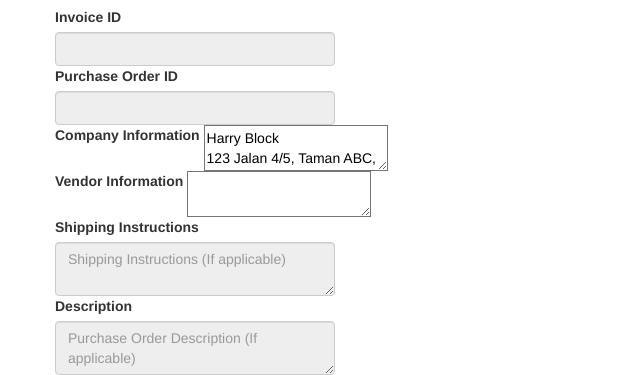
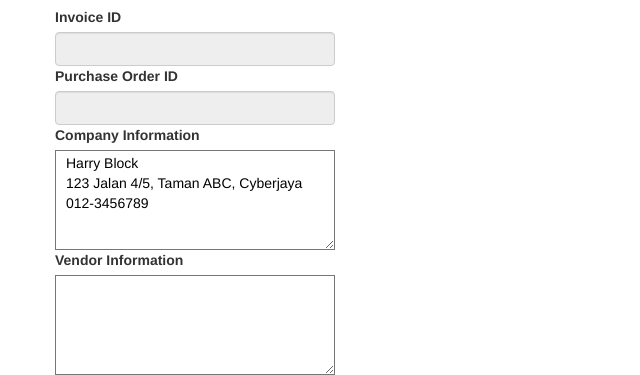
Before and after one commit to LisNadya/TSE3351-Purchasing-System, a Django app: template Purchasing System/Invoice/templates/Invoice/invoicedetails.html in a window 1280 px wide. Shown: the part 88-463 px from the top of the page, without its empty margins (0-640 px from the left). Run offline with Django 3.2, Linux system fonts and the light colour scheme; the template is opened without the code that fills it: values that come from a table or form of the project are taken from there, others are empty; data comes from the database, SQL or seed files in the repository; some libraries are stand-ins or nearby versions.

Commit message:
Infobox repositioning

```diff
--- a/Purchasing System/Invoice/templates/Invoice/invoicedetails.html
+++ b/Purchasing System/Invoice/templates/Invoice/invoicedetails.html
@@ -1,6 +1,18 @@
 {% extends "app/layout.html" %}
 
 {% block content %}
+
+<style>
+    .infobox {
+      width: 600px;
+      height: 100px;
+      padding-left: 10px;
+      position: relative;
+      left: 15px;
+    }
+
+</style>
+
 <div class="formpurchaseorder" >
 
 
@@ -21,10 +33,14 @@
             </div>
             <div class="col">
                 <label class="labelpodetails">Company Information</label>
+            </div>
+            <div class="row">
               <textarea type="text" class="infobox" name="staff_info" readonly>{{staff_info.person_name}} &#13;&#10;{{staff_info.person_address}} &#13;&#10;{{staff_info.person_phone_number}}</textarea>
             </div>
             <div class="col">
                 <label class="labelpodetails">Vendor Information</label>
+            </div>
+            <div class="row">
               <textarea type="text" class="infobox" name="vendor_info"  readonly>{{vendor_info.vendor_name}} &#13;&#10;{{vendor_info.vendor_address}} &#13;&#10;{{vendor_info.vendor_phone_number}}</textarea>
             </div>
         </div>
```
Also changed, not shown: Purchasing System/Invoice/templates/Invoice/invoicehistorydetails.html (+18 -0 lines).
